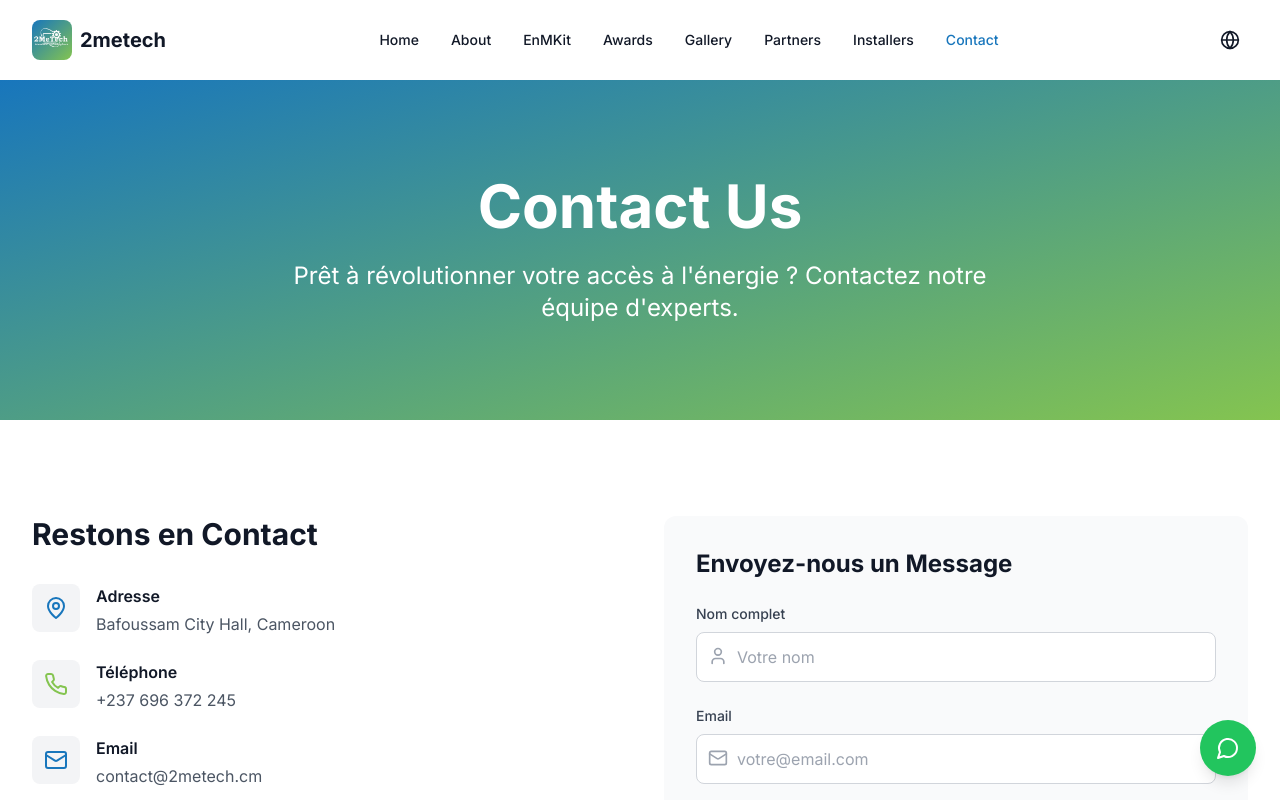
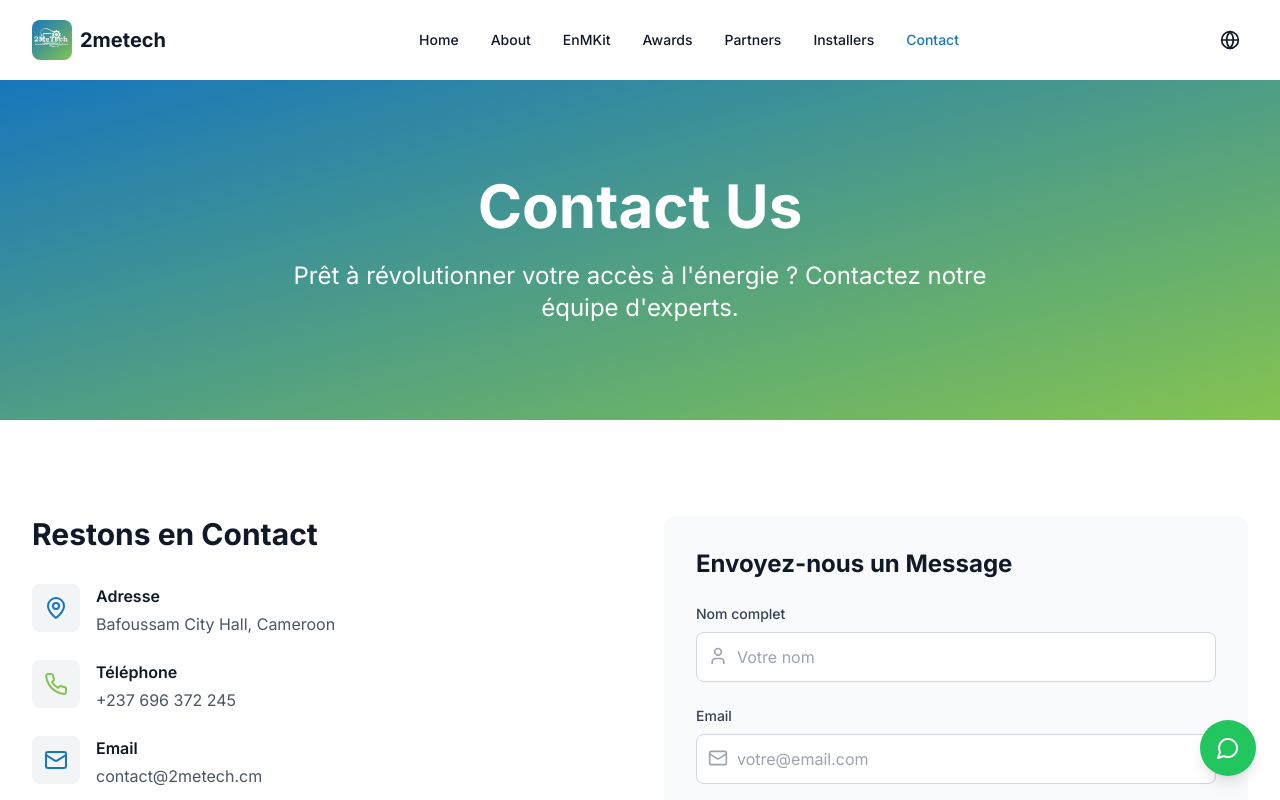
Before and after one commit to EdwinTchakounte/ok_vitrine_2metech, a React (Vite) app: page /contact in a window 1280 px wide. Shown: the top 800 px of the page. Built offline with nearby package versions, Linux system fonts and the light colour scheme.

Commit message:
first commit

```diff
--- a/src/components/Layout/Header.tsx
+++ b/src/components/Layout/Header.tsx
@@ -23,7 +23,7 @@ const Header: React.FC = () => {
     { key: 'about', path: '/about' },
     { key: 'enmkit', path: '/enmkit' },
     { key: 'awards', path: '/awards' },
-    { key: 'gallery', path: '/gallery' },
+    // { key: 'gallery', path: '/gallery' },
     { key: 'partners', path: '/partners' },
     { key: 'installers', path: '/installers' },
     { key: 'contact', path: '/contact' }
```
